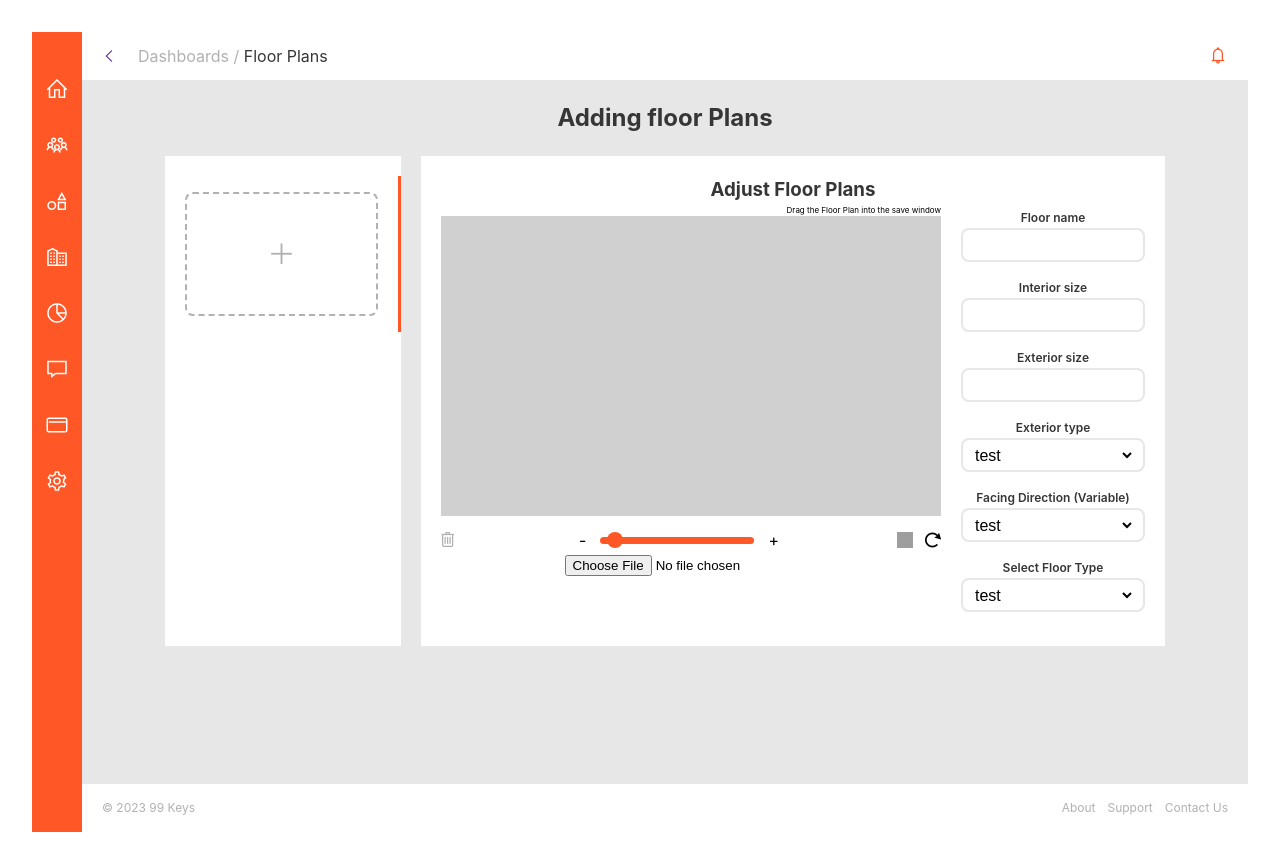
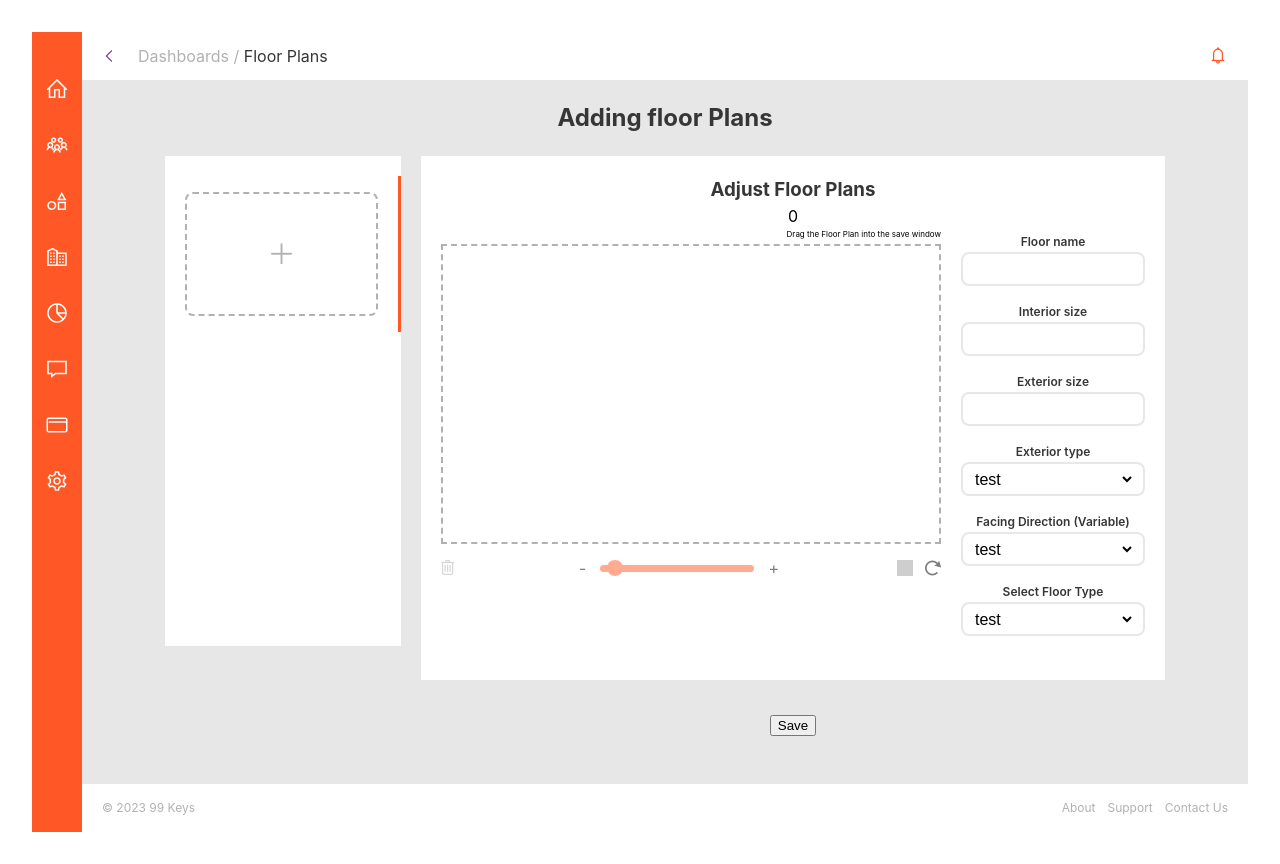
Before and after one commit to koumba97/floor-plans, a React (Vite) app: page / in a window 1280 px wide. Built offline with nearby package versions, Linux system fonts and the light colour scheme; grey boxes are pictures that could not be loaded.

Commit message:
Add File upload feature

```diff
--- a/package.json
+++ b/package.json
@@ -14,6 +14,7 @@
         "react": "^18.2.0",
         "react-avatar-editor": "^13.0.2",
         "react-dom": "^18.2.0",
+        "react-dropzone": "^14.2.3",
         "react-router-dom": "^6.22.1"
     },
     "devDependencies": {
--- a/src/components/AddingFloorPlans/ImageCropper/ImageCropper.scss
+++ b/src/components/AddingFloorPlans/ImageCropper/ImageCropper.scss
@@ -2,25 +2,38 @@
 
 .image-cropper {
     .instruction {
-        margin: 0 0 0 auto;
+        margin: 0 0 4px auto;
         width: max-content;
         font-size: 8px;
     }
+
     .image-wrapper {
         width: 500px;
         height: 300px;
         background-color: rgb(177, 177, 177, 0.6);
+    }
+
+    .image-blank {
+        height: calc(300px - 2px * 2);
+        border: dashed 2px $grey-200;
+        cursor: pointer;
+        background-color: white;
     }
     .image-controls {
         display: flex;
         justify-content: space-between;
         align-items: center;
         margin-top: 12px;
+        &.disabled {
+            opacity: 0.5;
+            pointer-events: none;
+        }
         .zoom-setting {
             display: flex;
             align-items: center;
             gap: 12px;
             max-width: 200px;
+
             input[type='range'] {
                 background-color: $brand-color;
                 border-radius: 8px;
--- a/src/components/AddingFloorPlans/ImageCropper/ImageCropper.tsx
+++ b/src/components/AddingFloorPlans/ImageCropper/ImageCropper.tsx
@@ -1,17 +1,44 @@
 import './ImageCropper.scss';
-import { useState } from 'react';
+import { useEffect, useRef, useState } from 'react';
 import AvatarEditor from 'react-avatar-editor';
+import Dropzone from 'react-dropzone';
 
 interface Prop {
     src: File | null;
+    submitted: number;
     deleteImage: Function;
     browseFile: Function;
+    selectImage: Function;
+    imageData: Function;
 }
 
-const ImageCropper = ({ src, deleteImage, browseFile }: Prop) => {
+const ImageCropper = ({
+    src,
+    deleteImage,
+    browseFile,
+    selectImage,
+    imageData,
+    submitted
+}: Prop) => {
     const [rotate, setRotate] = useState(0);
+    const [croppedImage, setCroppedImage] = useState('');
     const [zoom, setZoom] = useState(1.2);
     const ROTATING_STEPS = 5;
+    const editor = useRef<AvatarEditor>(null);
+
+    useEffect(() => {
+        resetValues();
+    }, [src]);
+
+    useEffect(() => {
+        onClickSave();
+        console.log('o');
+    }, [submitted]);
+
+    const resetValues = () => {
+        setRotate(0);
+        setZoom(1.2);
+    };
 
     const rotateImage = (direction: 'left' | 'right') => {
         if (direction === 'left') {
@@ -30,14 +57,32 @@ const ImageCropper = ({ src, deleteImage, browseFile }: Prop) => {
         deleteImage();
     };
 
+    const onClickSave = () => {
+        const img = editor.current?.getImageScaledToCanvas().toDataURL();
+
+        if (img) {
+            setCroppedImage(img);
+
+            const imgData = {
+                original: src,
+                cropped: img,
+                rotate,
+                zoom
+            };
+
+            imageData(imgData);
+        }
+    };
+
     return (
-        <div className="image-cropper" onClick={() => browseFile()}>
+        <div className="image-cropper">
             <p className="instruction">
                 Drag the Floor Plan into the save window
             </p>
             <div className="image-wrapper">
                 {src ? (
                     <AvatarEditor
+                        ref={editor}
                         image={src}
                         width={450}
                         height={250}
@@ -45,17 +90,35 @@ const ImageCropper = ({ src, deleteImage, browseFile }: Prop) => {
                         scale={zoom}
                         rotate={rotate}
                     />
-                ) : null}
+                ) : (
+                    <Dropzone
+                        onDrop={(file) => {
+                            selectImage(file[0]);
+                        }}
+                    >
+                        {({ getRootProps, getInputProps }) => (
+                            <div {...getRootProps()}>
+                                <input {...getInputProps()} />
+                                <div className="image-blank"></div>
+                            </div>
+                        )}
+                    </Dropzone>
+                )}
             </div>
 
-            <div className="image-controls">
-                <button id="delete-image" onClick={handleDeleteImage}>
+            <div className={`image-controls ${src ? '' : 'disabled'}`}>
+                <button
+                    id="delete-image"
+                    onClick={handleDeleteImage}
+                    disabled={!src}
+                >
                     <i className="las la-trash-alt"></i>
                 </button>
 
                 <div className="zoom-setting">
                     <span>-</span>
                     <input
+                        disabled={!src}
                         type="range"
                         step={0.1}
                         min="1"
@@ -67,10 +130,12 @@ const ImageCropper = ({ src, deleteImage, browseFile }: Prop) => {
                 </div>
                 <div className="rotate-setting">
                     <button
+                        disabled={!src}
                         onMouseDown={() => rotateImage('left')}
                         id="rotate-left"
                     ></button>
                     <button
+                        disabled={!src}
                         onMouseDown={() => rotateImage('right')}
                         id="rotate-right"
                     ></button>
--- a/src/components/AddingFloorPlans/PlanForm/PlanForm.scss
+++ b/src/components/AddingFloorPlans/PlanForm/PlanForm.scss
@@ -15,4 +15,8 @@
         flex-direction: column;
         gap: 12px;
     }
+
+    .test {
+        border: solid;
+    }
 }
--- a/src/components/AddingFloorPlans/PlanForm/PlanForm.tsx
+++ b/src/components/AddingFloorPlans/PlanForm/PlanForm.tsx
@@ -1,4 +1,4 @@
-import { useState } from 'react';
+import { useEffect, useRef, useState } from 'react';
 import Input from '../../../ui/Input/Input';
 import './PlanForm.scss';
 import Select from '../../../ui/Select/Select';
@@ -14,8 +14,15 @@ const defaultFormFields = {
 const PlanForm = () => {
     const [formFields, setFormFields] = useState(defaultFormFields);
     const [selectedImage, setSelectedImage] = useState<File | null>(null);
+    const [imageData, setImageData] = useState<Object | undefined>(undefined);
     const [imagePreview, setImagePreview] = useState('');
+    let [submitImage, setSubmitImage] = useState(0);
     const { name, interiorSize, exteriorSize } = formFields;
+    const imageCropperRef = useRef<any>(null);
+
+    useEffect(() => {
+        console.log(imageData);
+    }, [imageData]);
 
     const handleInputChange = (newValue: {
         name: string;
@@ -30,33 +37,32 @@ const PlanForm = () => {
     };
 
     const handleBrowseFile = () => {
-        document.getElementById('file-upload')!.click();
+        //document.getElementById('file-upload')!.click();
+    };
+
+    const handleSelectedImage = (file: File) => {
+        setSelectedImage(file);
+        setImagePreview(URL.createObjectURL(file));
+    };
+
+    const handleImageData = (data: any) => {
+        setImageData(data);
     };
 
     return (
         <div className="plan-form">
             <h3>Adjust Floor Plans</h3>
+            {submitImage}
             <div className="content">
-                <div>
-                    <ImageCropper
-                        src={selectedImage}
-                        deleteImage={handleDeleteImage}
-                        browseFile={handleBrowseFile}
-                    />
-                    <input
-                        type="file"
-                        name="myImage"
-                        id="file-upload"
-                        onChange={(event) => {
-                            if (event.target.files) {
-                                setSelectedImage(event.target.files[0]);
-                                setImagePreview(
-                                    URL.createObjectURL(event.target.files[0])
-                                );
-                            }
-                        }}
-                    />
-                </div>
+                <ImageCropper
+                    src={selectedImage}
+                    submitted={submitImage}
+                    deleteImage={handleDeleteImage}
+                    browseFile={handleBrowseFile}
+                    selectImage={handleSelectedImage}
+                    imageData={handleImageData}
+                />
+
                 <form>
                     <Input
                         label="Floor name"
@@ -113,6 +119,9 @@ const PlanForm = () => {
                     />
                 </form>
             </div>
+            <button onClick={() => setSubmitImage(submitImage + 1)}>
+                Save
+            </button>
         </div>
     );
 };
```
Also changed, not shown: 1 other file (tests, documents, lock files or other folders).
